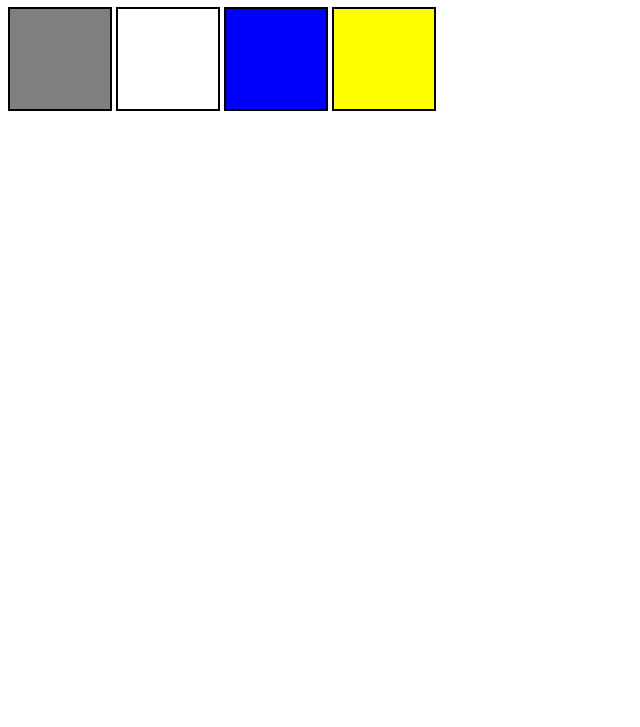
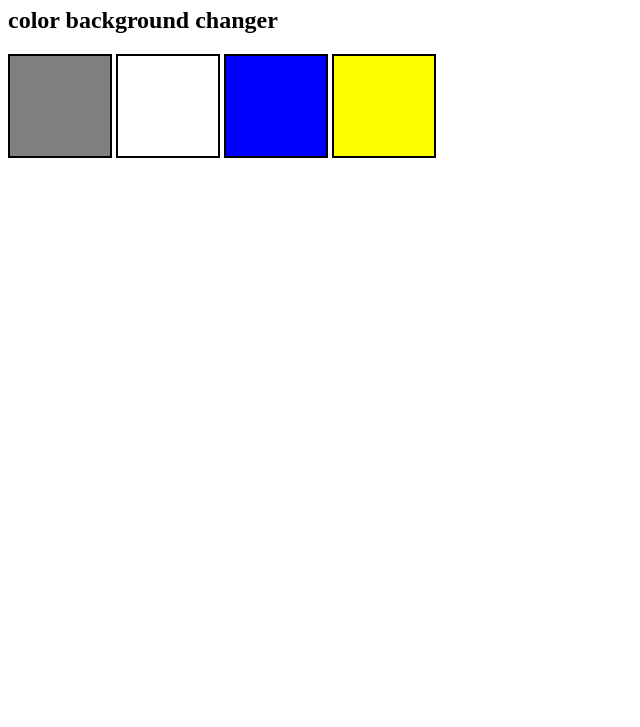
Before and after one commit to Programmer62078/website-background-color-change, a plain HTML site: page index.html in a window 1280 px wide. Shown: the part 73-800 px from the top of the page, without its empty margins (0-640 px from the left). Drawn offline with Linux system fonts and the light colour scheme.

Commit message:
Update index.html
adding the h2 message of html

```diff
--- a/index.html
+++ b/index.html
@@ -8,6 +8,7 @@
   </head>
   <body>
     <h1>Color Scheme Switcher</h1>
+    <h2> color background changer </h2>
 
     <span class="button" id="grey"></span>
     <span class="button" id="white"></span>
```
